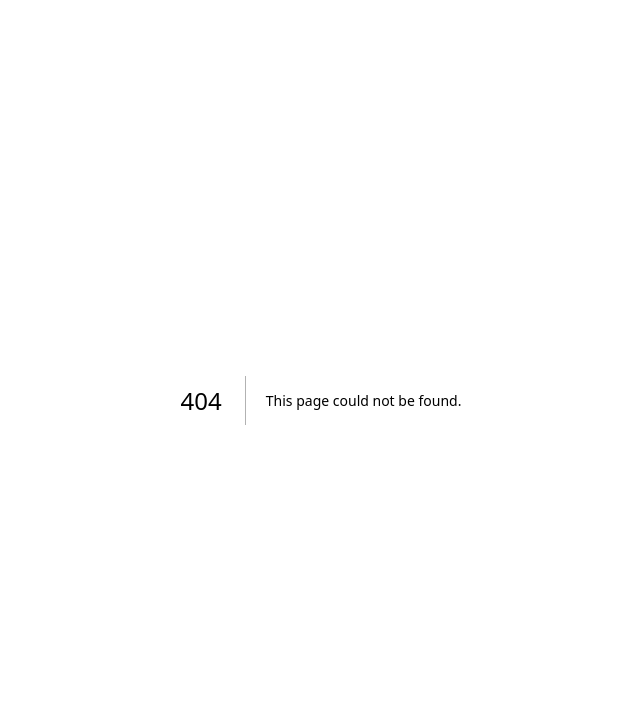
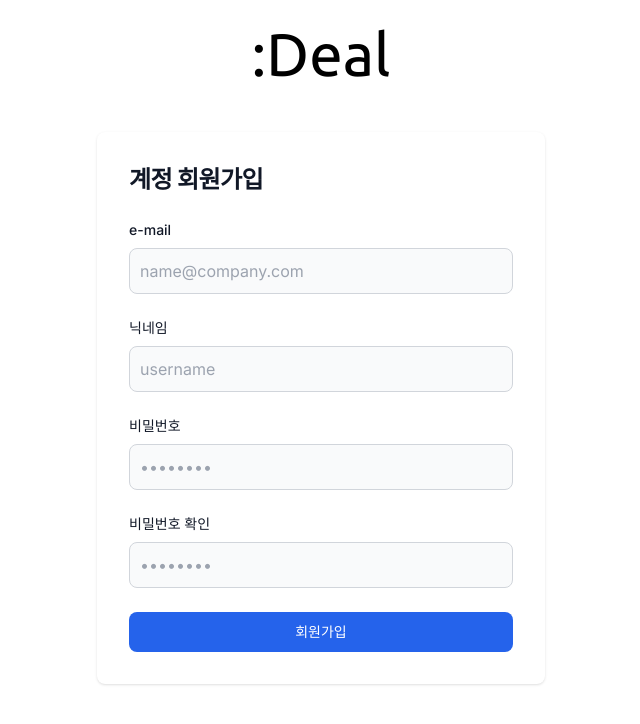
Before and after one commit to monomable/ToDeal, a Next.js app: page /login/signup in a window 1280 px wide. Before the commit this address had no page. Shown: the top 724 px of the page, without its empty margins (319-959 px from the left). Built offline with nearby package versions, Linux system fonts and the light colour scheme; a web font is replaced by a local one.

Commit message:
회원가입 화면 디자인 완성1

```diff
--- /dev/null
+++ b/src/app/login/signup/page.tsx
@@ -0,0 +1,41 @@
+import DealLogo from '@/src/app/ui/deal-logo';
+import Link from 'next/link';
+
+
+export default function Page() {
+  return (
+    <main className="flex flex-col p-6 space-y-6 items-center">
+      <a href="/" className="flex items-center mb-6 text-2xl font-semibold text-gray-900 dark:text-white">
+        <DealLogo />
+        {/* ... */}
+      </a>
+
+      <div className="w-full bg-white rounded-lg shadow dark:border md:mt-0 sm:max-w-md xl:p-0 dark:bg-gray-800 dark:border-gray-700">
+          <div className="p-6 space-y-4 md:space-y-6 sm:p-8">
+              <h1 className="text-xl font-bold leading-tight tracking-tight text-gray-900 md:text-2xl dark:text-white">
+                  계정 회원가입
+              </h1>
+              <form className="space-y-10 md:space-y-6" action="/auth/register_process" method='post'>
+                  <div>
+                      <label className="block mb-2 text-sm font-medium text-gray-900 dark:text-white">e-mail</label>
+                      <input type="text" name="username" id="username" className="bg-gray-50 border border-gray-300 text-gray-900 rounded-lg focus:ring-primary-600 focus:border-primary-600 block w-full p-2.5 dark:bg-gray-700 dark:border-gray-600 dark:placeholder-gray-400 dark:text-white dark:focus:ring-blue-500 dark:focus:border-blue-500" placeholder="name@company.com" />
+                  </div>
+                  <div>
+                      <label className="block mb-2 text-sm font-medium text-gray-900 dark:text-white">닉네임</label>
+                      <input type="text" name="nickname" id="nickname" className="bg-gray-50 border border-gray-300 text-gray-900 rounded-lg focus:ring-primary-600 focus:border-primary-600 block w-full p-2.5 dark:bg-gray-700 dark:border-gray-600 dark:placeholder-gray-400 dark:text-white dark:focus:ring-blue-500 dark:focus:border-blue-500" placeholder="username" />
+                  </div>
+                  <div>
+                      <label htmlFor="password" className="block mb-2 text-sm font-medium text-gray-900 dark:text-white">비밀번호</label>
+                      <input type="password" name="pwd" id="pwd" placeholder="••••••••" className="bg-gray-50 border border-gray-300 text-gray-900 rounded-lg focus:ring-primary-600 focus:border-primary-600 block w-full p-2.5 dark:bg-gray-700 dark:border-gray-600 dark:placeholder-gray-400 dark:text-white dark:focus:ring-blue-500 dark:focus:border-blue-500" />
+                  </div>
+                  <div>
+                      <label htmlFor="password" className="block mb-2 text-sm font-medium text-gray-900 dark:text-white">비밀번호 확인</label>
+                      <input type="password" name="pwd2" id="pwd2" placeholder="••••••••" className="bg-gray-50 border border-gray-300 text-gray-900 rounded-lg focus:ring-primary-600 focus:border-primary-600 block w-full p-2.5 dark:bg-gray-700 dark:border-gray-600 dark:placeholder-gray-400 dark:text-white dark:focus:ring-blue-500 dark:focus:border-blue-500" />
+                  </div>
+                  <button type="submit" className="w-full text-white bg-primary-600 hover:bg-primary-700 focus:ring-4 focus:outline-none focus:ring-primary-300 font-medium rounded-lg text-sm px-5 py-2.5 text-center dark:bg-primary-600 dark:hover:bg-primary-700 dark:focus:ring-primary-800">회원가입</button>
+              </form>
+          </div>
+      </div>
+    </main>
+  );
+}
--- a/src/app/page.tsx
+++ b/src/app/page.tsx
@@ -17,14 +17,14 @@ export default function Page() {
               <h1 className="text-xl font-bold leading-tight tracking-tight text-gray-900 md:text-2xl dark:text-white">
                   계정 로그인
               </h1>
-              <form className="space-y-10 md:space-y-6" action="#">
+              <form className="space-y-10 md:space-y-6" action="/auth/login_process" method='post'>
                   <div>
-                      <label htmlFor="email" className="block mb-2 text-sm font-medium text-gray-900 dark:text-white">Your email</label>
-                      <input type="email" name="email" id="email" className="bg-gray-50 border border-gray-300 text-gray-900 rounded-lg focus:ring-primary-600 focus:border-primary-600 block w-full p-2.5 dark:bg-gray-700 dark:border-gray-600 dark:placeholder-gray-400 dark:text-white dark:focus:ring-blue-500 dark:focus:border-blue-500" placeholder="name@company.com" />
+                      <label className="block mb-2 text-sm font-medium text-gray-900 dark:text-white">email or ID</label>
+                      <input type="text" name="username" id="username" className="bg-gray-50 border border-gray-300 text-gray-900 rounded-lg focus:ring-primary-600 focus:border-primary-600 block w-full p-2.5 dark:bg-gray-700 dark:border-gray-600 dark:placeholder-gray-400 dark:text-white dark:focus:ring-blue-500 dark:focus:border-blue-500" placeholder="name@company.com" />
                   </div>
                   <div>
                       <label htmlFor="password" className="block mb-2 text-sm font-medium text-gray-900 dark:text-white">Password</label>
-                      <input type="password" name="password" id="password" placeholder="••••••••" className="bg-gray-50 border border-gray-300 text-gray-900 rounded-lg focus:ring-primary-600 focus:border-primary-600 block w-full p-2.5 dark:bg-gray-700 dark:border-gray-600 dark:placeholder-gray-400 dark:text-white dark:focus:ring-blue-500 dark:focus:border-blue-500" />
+                      <input type="password" name="pwd" id="pwd" placeholder="••••••••" className="bg-gray-50 border border-gray-300 text-gray-900 rounded-lg focus:ring-primary-600 focus:border-primary-600 block w-full p-2.5 dark:bg-gray-700 dark:border-gray-600 dark:placeholder-gray-400 dark:text-white dark:focus:ring-blue-500 dark:focus:border-blue-500" />
                   </div>
                   <div className="flex items-center justify-between">
                       <div className="flex items-start">
@@ -42,7 +42,7 @@ export default function Page() {
                     <button className="w-full mt-4 text-white bg-primary-400 hover:bg-primary-500 focus:ring-4 focus:outline-none focus:ring-primary-300 font-medium rounded-lg text-sm px-5 py-2.5 text-center dark:bg-primary-600 dark:hover:bg-primary-700 dark:focus:ring-primary-800">로그인 없이</button>
                   </Link>
                   <p className="text-sm font-light text-gray-500 dark:text-gray-400">
-                      Don’t have an account yet? <a href="#" className="font-medium text-primary-600 hover:underline dark:text-primary-500">Sign up</a>
+                      Don’t have an account yet? <a href="login/signup" className="font-medium text-primary-600 hover:underline dark:text-primary-500">Sign up</a>
                   </p>
               </form>
 
```
Also changed, not shown: 1 other file (tests, documents, lock files or other folders).
